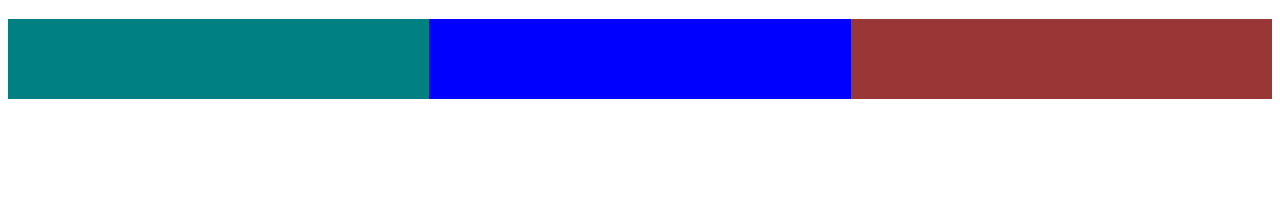
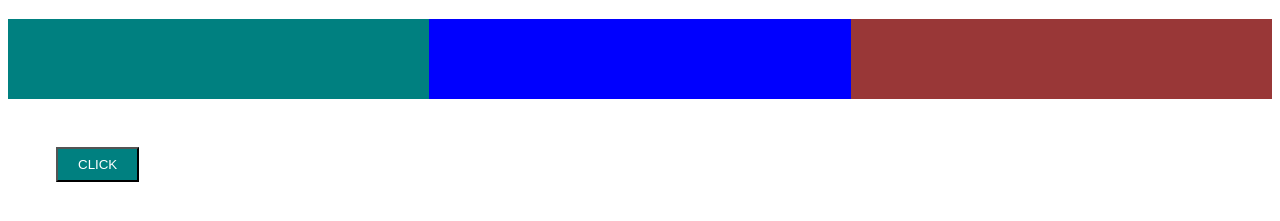
Before and after one commit to kgmyattttthuuu/ui-tutorial, a plain HTML site: page index.html in a window 1280 px wide. Shown: the part 61-282 px from the top of the page. Drawn offline with Linux system fonts and the light colour scheme.

Commit message:
button lesson

```diff
--- a/index.html
+++ b/index.html
@@ -14,5 +14,6 @@
         <div class="item blue "></div>
         <div class="item green "></div>
     </div>
+    <button class="button">CLICK</button>
 </body>
 </html>
--- a/style.css
+++ b/style.css
@@ -25,3 +25,18 @@
 .green{
     background-color: teal;
 }
+
+.button{
+    background-color: teal;
+    color: #fff;
+    margin: 3rem;
+    padding-inline: 1.5em;
+    padding-block: 0.5rem;
+    cursor:pointer;
+
+}
+
+
+.button:hover{
+    background-color: tomato;
+}
```
